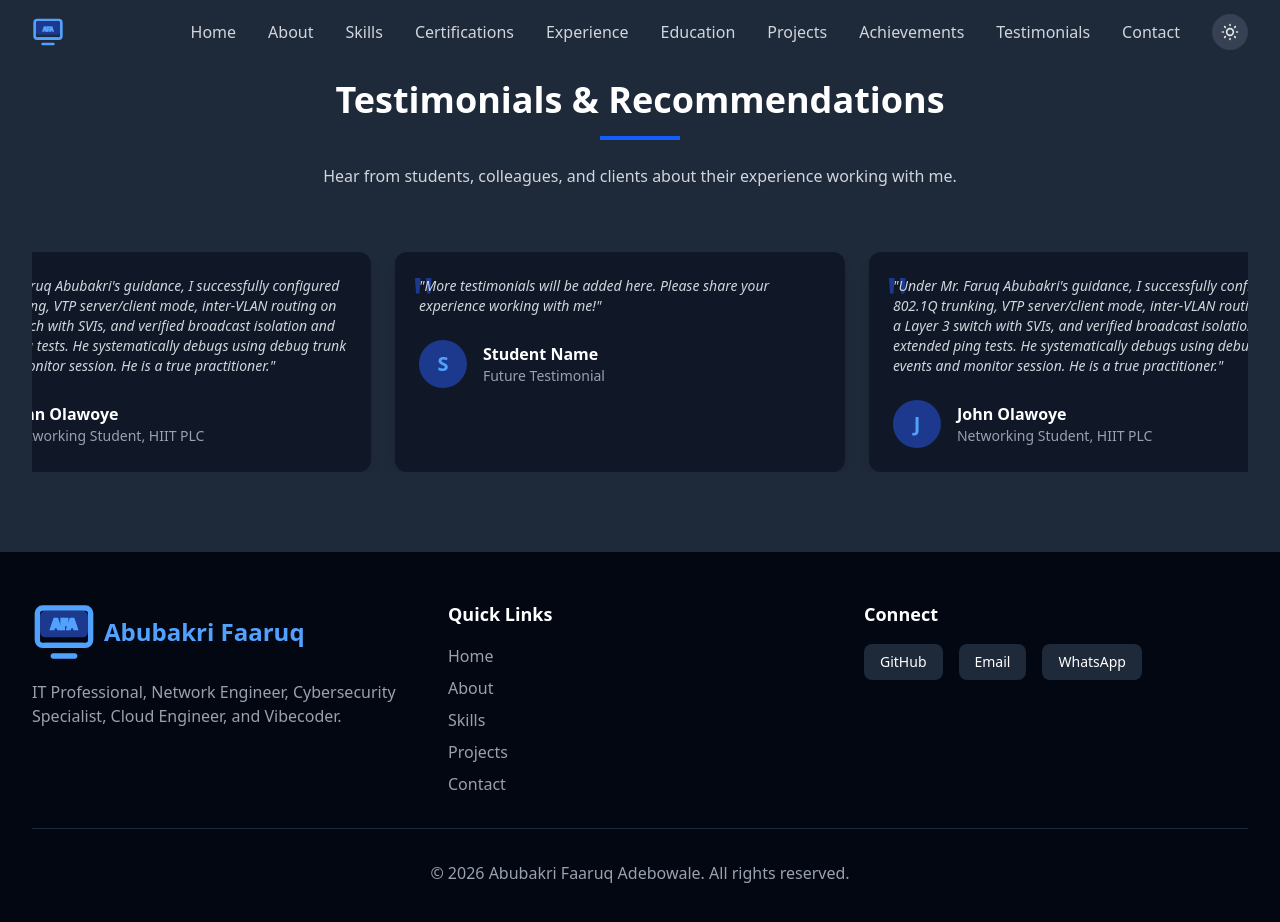
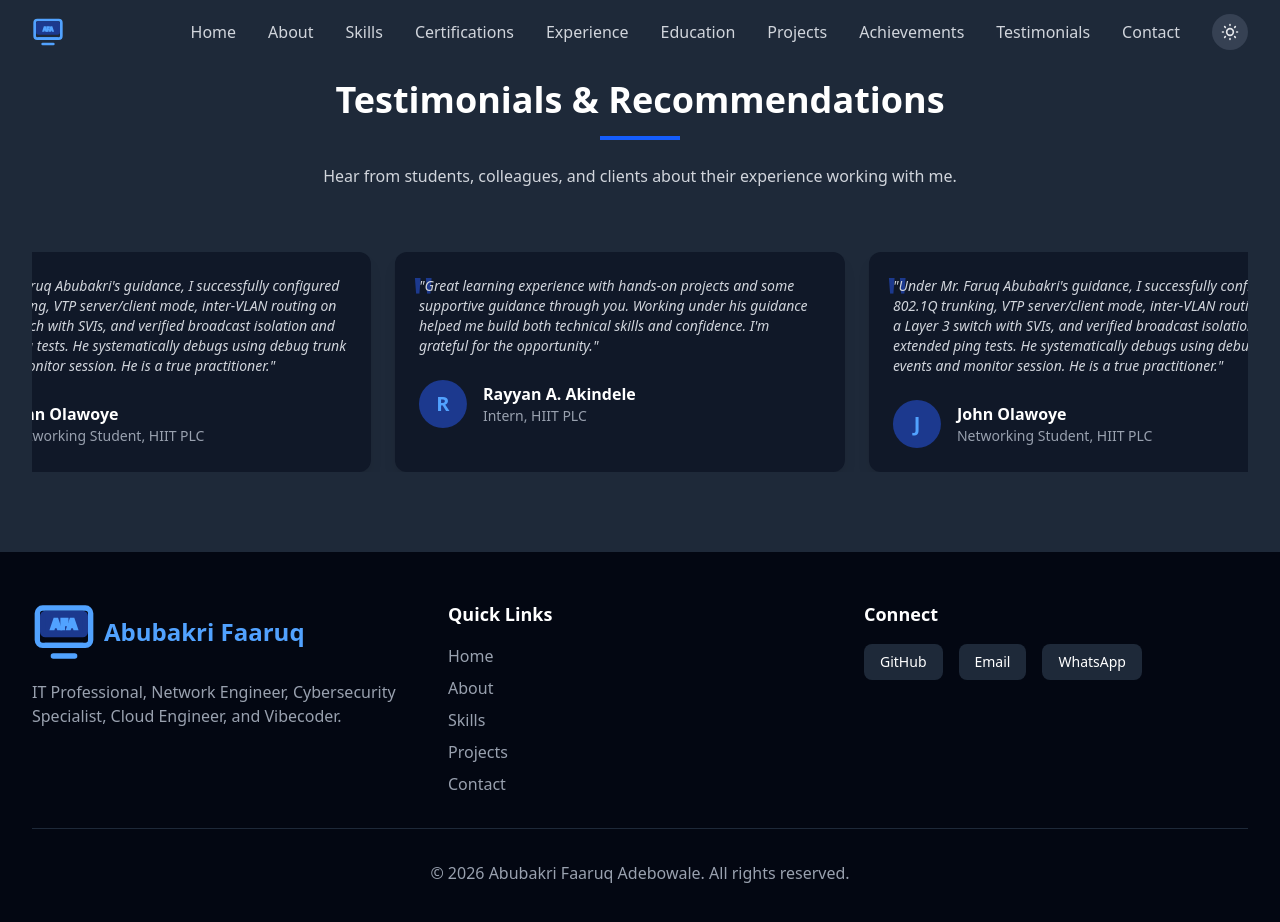
Before and after one commit to IbnAbubakri/AbubakriFaaruqAdebowaleResume, a Next.js app: page /testimonials in a window 1280 px wide. Shown: the top 922 px of the page. Built offline with nearby package versions, Linux system fonts and the light colour scheme.

Commit message:
Add Rayyan A. Akindele testimonial to scrolling section

```diff
--- a/src/sections/Testimonials.tsx
+++ b/src/sections/Testimonials.tsx
@@ -17,9 +17,9 @@ const testimonials = [
     rating: 5,
   },
   {
-    name: 'Student Name',
-    role: 'Future Testimonial',
-    content: 'More testimonials will be added here. Please share your experience working with me!',
+    name: 'Rayyan A. Akindele',
+    role: 'Intern, HIIT PLC',
+    content: 'Great learning experience with hands-on projects and some supportive guidance through you. Working under his guidance helped me build both technical skills and confidence. I\'m grateful for the opportunity.',
     rating: 5,
   },
 ]
```
Also changed, not shown: contact.txt.
